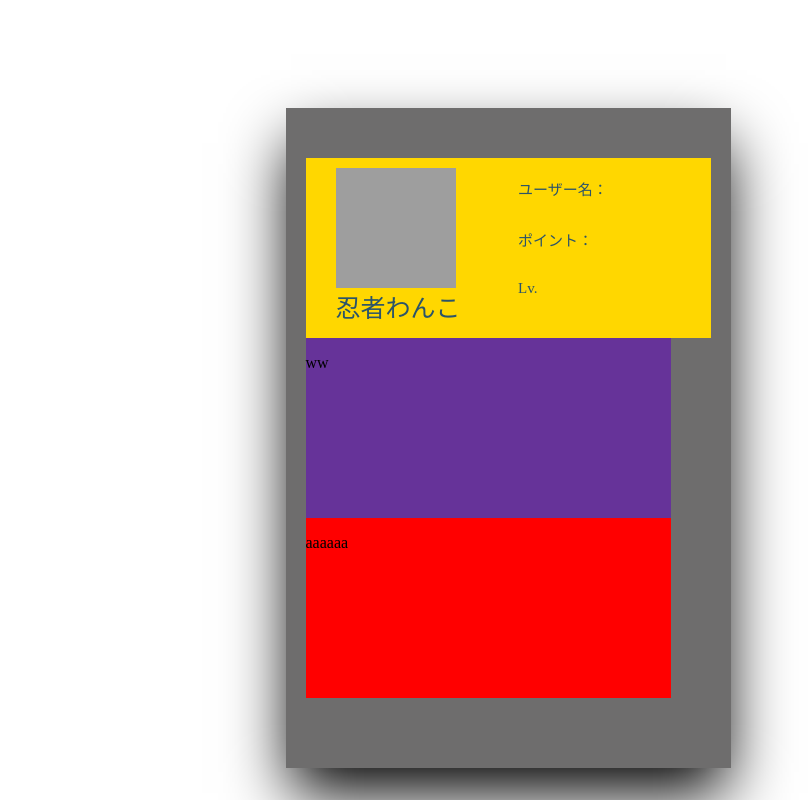
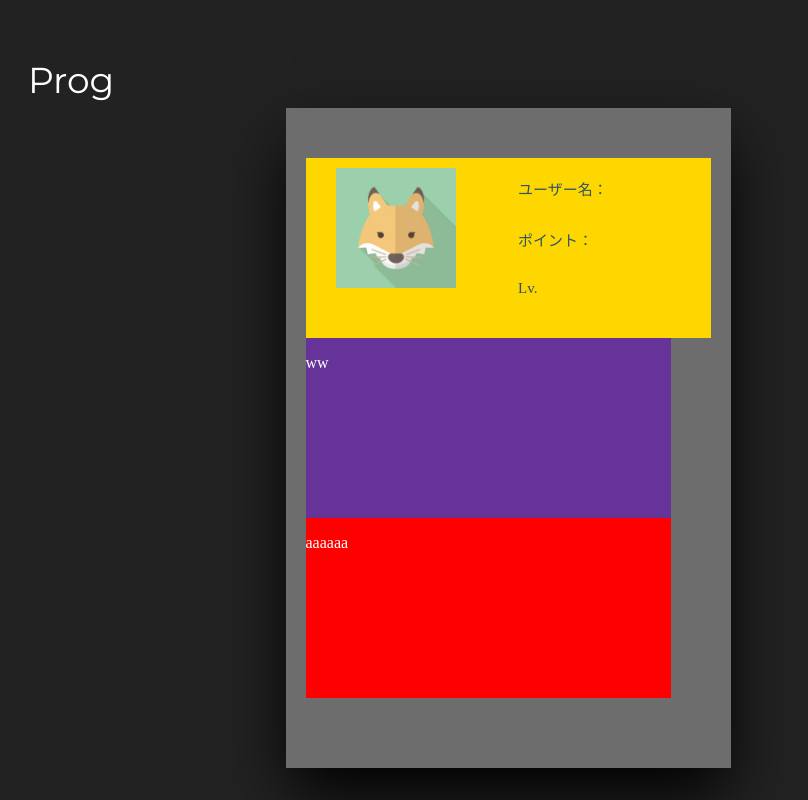
Before and after one commit to yuichi0113/prog, a Flask app: template templates/point.html in a window 1280 px wide. Shown: the whole page, without its empty margins (132-940 px from the left). Run offline with Flask 2, Linux system fonts and the light colour scheme; the template is opened without the code that fills it, so the values that code supplies are empty; grey boxes are pictures that could not be loaded.

Commit message:
point page henkou

```diff
--- a/static/css/point.css
+++ b/static/css/point.css
@@ -1,3 +1,8 @@
+body {
+    background: #222;
+    color: white;
+}
+
 .status {
     position: relative;
     height: 560px;
--- a/templates/lesson.html
+++ b/templates/lesson.html
@@ -69,8 +69,8 @@
             </div>
             <div class="work__content">
               <img class="work__content__image work__image__for_yourself" src="../static/css/images/lesson-img/lesson-img3.jpg" alt="">
-              <h3 class="work__content__heading">AAAAA</h3>
-              <p class="work__content__text">あああああああああああああああああああああああああああああああああああああああああ</p>
+              <h3 class="work__content__heading">説明</h3>
+              <p class="work__content__text">説明</p>
             </div>
           </div>
         </div>
--- a/templates/point.html
+++ b/templates/point.html
@@ -51,9 +51,9 @@
 <div class="status">
     <div class="user-profile">
         <div class="user-image">
-            <img src="https://pbs.twimg.com/profile_images/1240531335606747136/N08-fKsO.jpg" class="image" width="120"
+            <img src="../static/css/images/lesson-img/user1.jpg" class="image" width="120"
                 height="120">
-            <p>忍者わんこ</p>
+            <!-- <p>FOX</p> -->
         </div>
 
         <div class="user-status">
```
